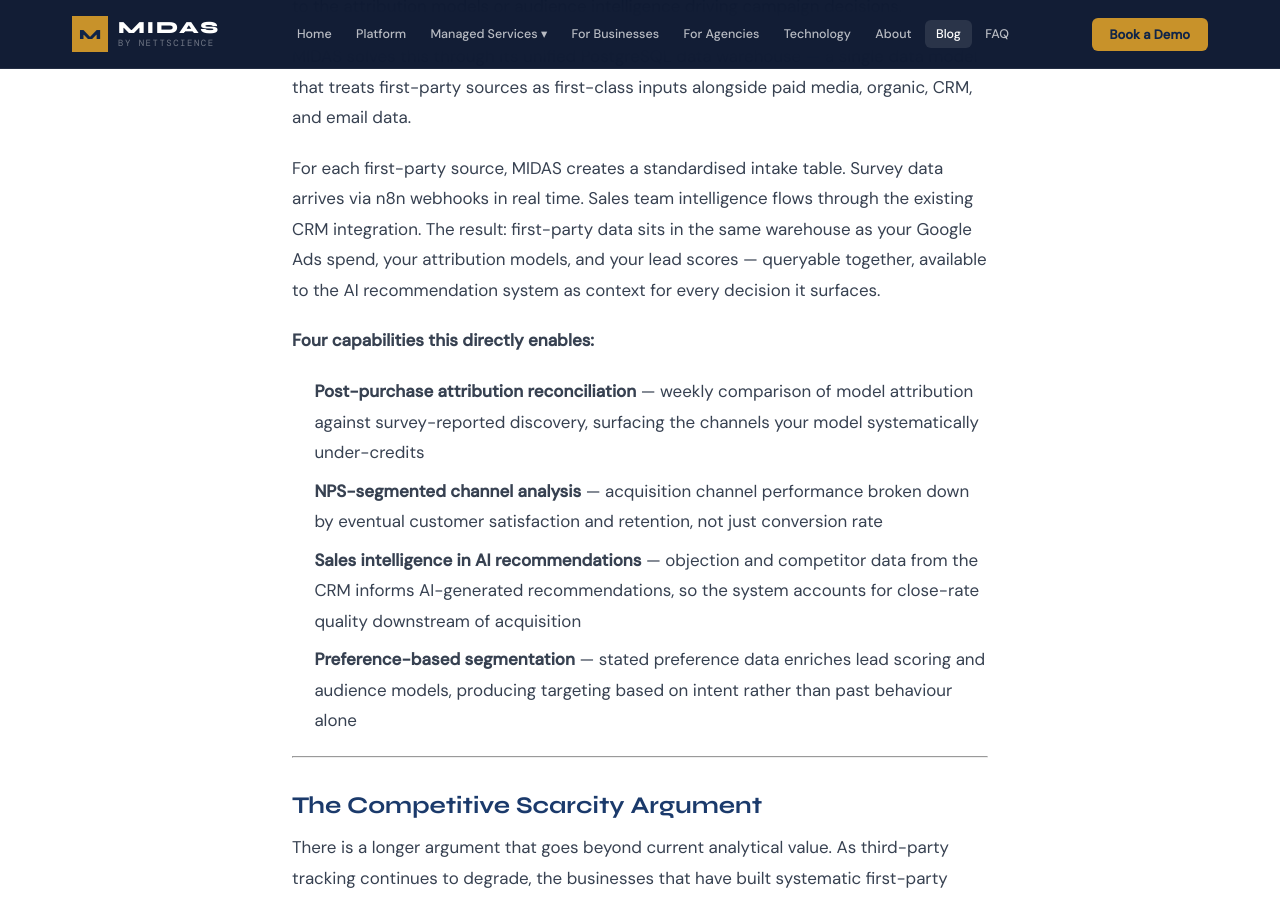
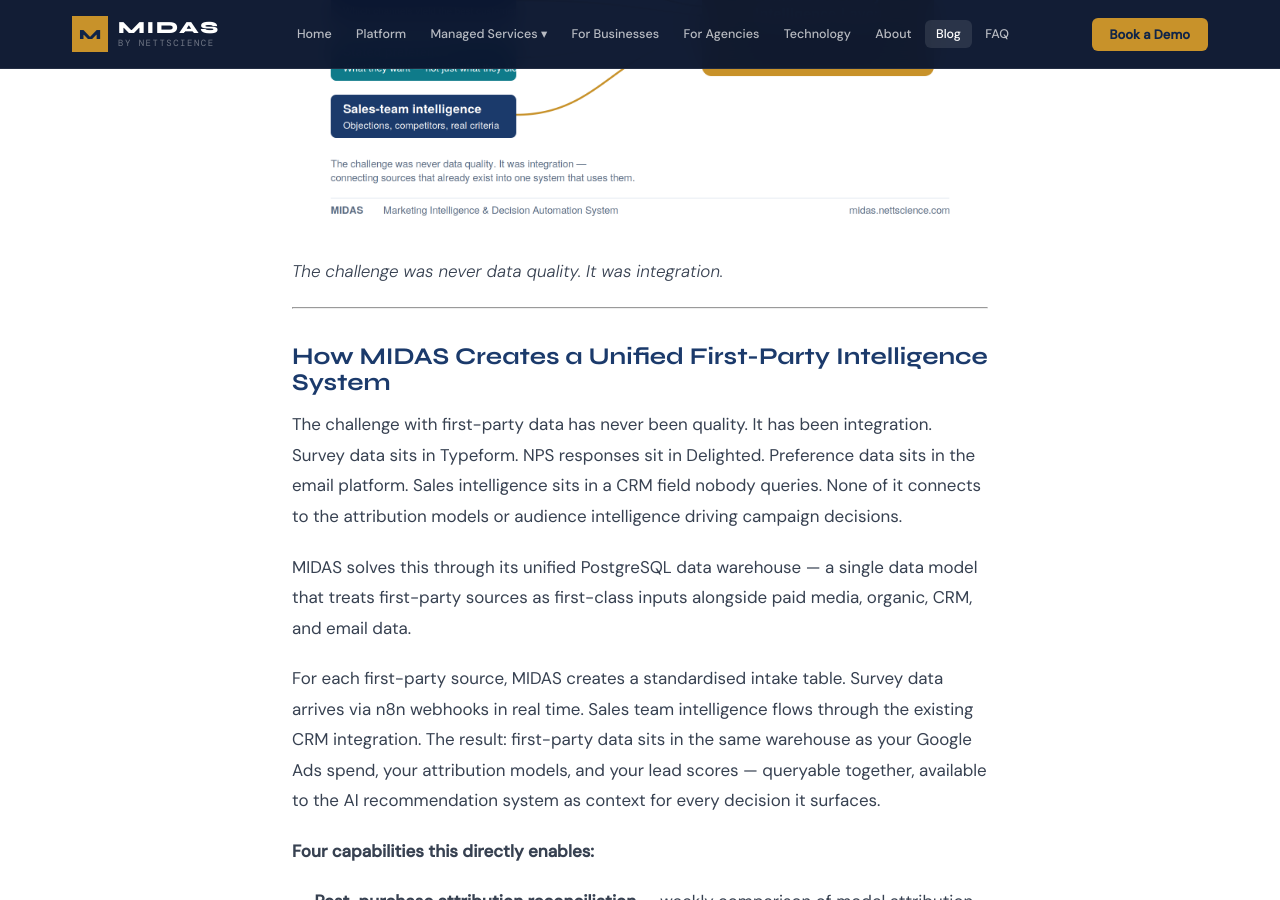
Before and after one commit to NettScienceAnalytics/midas_site, a Jekyll site: the page built from _posts/2026-06-13-first-party-data.md, in a window 1280 px wide and 900 px high, scrolled down 3344 px. Built offline with Jekyll 4.4.1, drawn with Linux system fonts in a browser that asks for light colours.

Commit message:
Update 2026-06-13-first-party-data.md

```diff
--- a/_posts/2026-06-13-first-party-data.md
+++ b/_posts/2026-06-13-first-party-data.md
@@ -59,6 +59,9 @@
 
 The fix requires no sophisticated technology. A mandatory CRM field — pre-coded objection categories, a competitor dropdown, a free-text notes field — populated after every qualified call. What you gain is a direct feed from market reality to your marketing data: which channels produce the prospects your team closes most effectively, and which competitors appear most frequently in deals that stall.
 
+![Four first-party data sources — surveys, NPS, stated preference, sales intelligence — feeding one unified intelligence layer](/assets/images/first-party-sources@2x.png)
+*The challenge was never data quality. It was integration.*
+
 ---
 
 ## How MIDAS Creates a Unified First-Party Intelligence System
```
